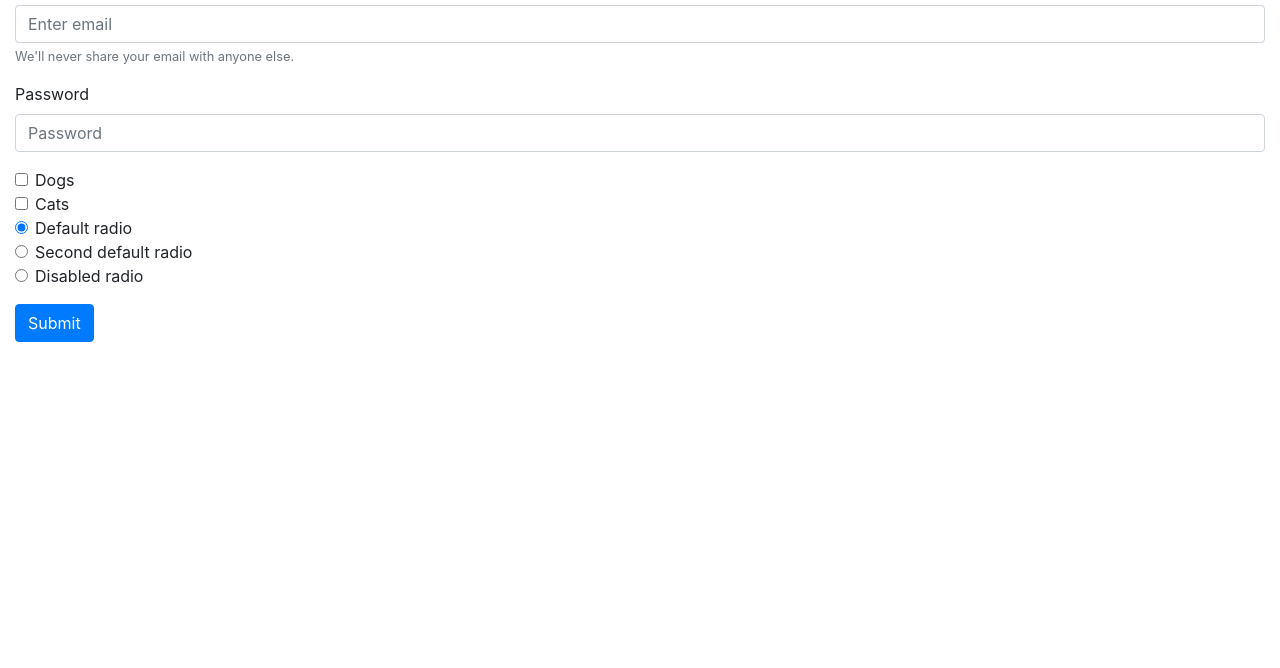
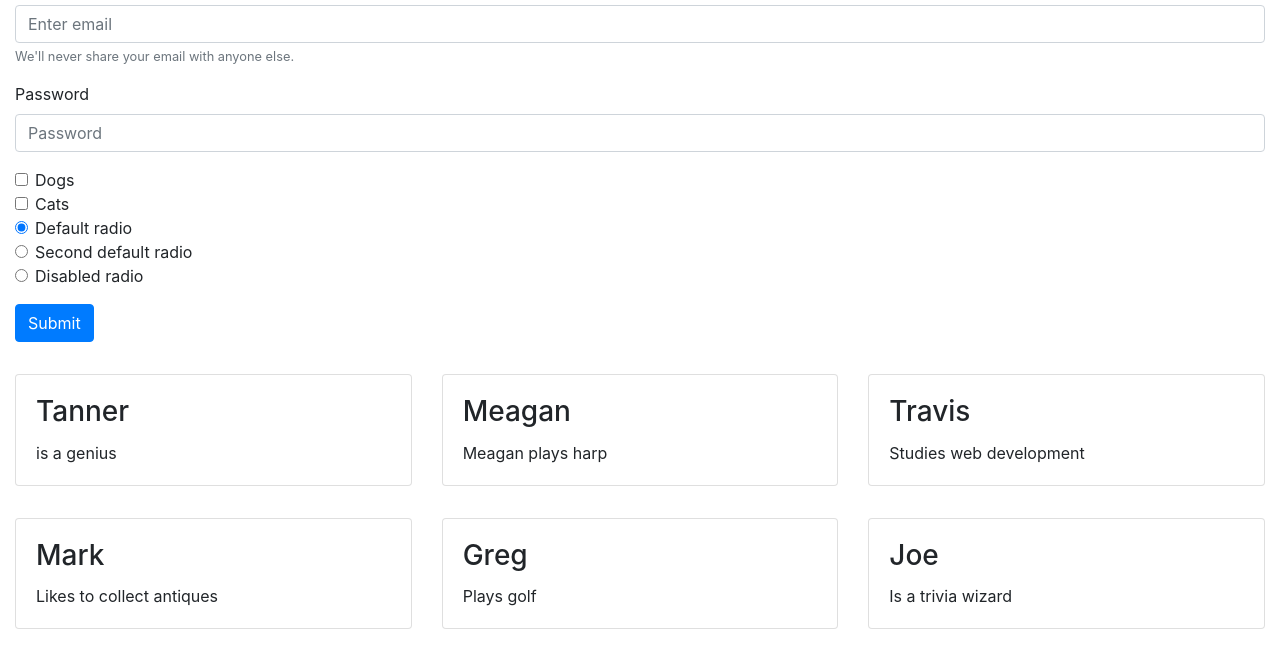
Before and after one commit to cordellr/Bootstrap4Lab, a plain HTML site: page index.html in a window 1280 px wide. Shown: the part 84-752 px from the top of the page. Drawn offline with nearby package versions, Linux system fonts and the light colour scheme.

Commit message:
Finished lab by adding cards

```diff
--- a/index.html
+++ b/index.html
@@ -51,12 +51,60 @@
                 </div>
                 <div class="form-check">
                     <input class="form-check-input" type="radio" name="exampleRadios" id="exampleRadios3" value="Meat Pizza">
-                    <label class="form-check-label" for="exampleRadios3">
-                        Disabled radio
-                    </label>
+                    <label class="form-check-label" for="exampleRadios3">Disabled radio</label>
                 </div>
                 <button type="submit" class="btn btn-primary mt-3">Submit</button>
             </form>
+            <div class="row">
+                <div class="col-sm-4 my-3">
+                    <div class="card">
+                        <div class="card-body">
+                            <h3 class="card-title">Tanner</h5>
+                                <p class="card-text">is a genius</p>
+                        </div>
+                    </div>
+                </div>
+                <div class="col-sm-4 my-3">
+                    <div class="card">
+                        <div class="card-body">
+                            <h3 class="card-title">Meagan</h5>
+                                <p class="card-text">Meagan plays harp</p>
+                        </div>
+                    </div>
+                </div>
+                <div class="col-sm-4 my-3">
+                    <div class="card">
+                        <div class="card-body">
+                            <h3 class="card-title">Travis</h5>
+                                <p class="card-text">Studies web development</p>
+                        </div>
+                    </div>
+                </div>
+                <div class="col-sm-4 my-3">
+                    <div class="card">
+                        <div class="card-body">
+                            <h3 class="card-title">Mark</h5>
+                                <p class="card-text">Likes to collect antiques</p>
+                        </div>
+                    </div>
+                </div>
+                <div class="col-sm-4 my-3">
+                    <div class="card">
+                        <div class="card-body">
+                            <h3 class="card-title">Greg</h5>
+                                <p class="card-text">Plays golf</p>
+                        </div>
+                    </div>
+                </div>
+                <div class="col-sm-4 my-3">
+                    <div class="card">
+                        <div class="card-body">
+                            <h3 class="card-title">Joe</h5>
+                                <p class="card-text">Is a trivia wizard</p>
+                        </div>
+                    </div>
+                </div>
+            </div>
         </div>
     </body>
 
```
